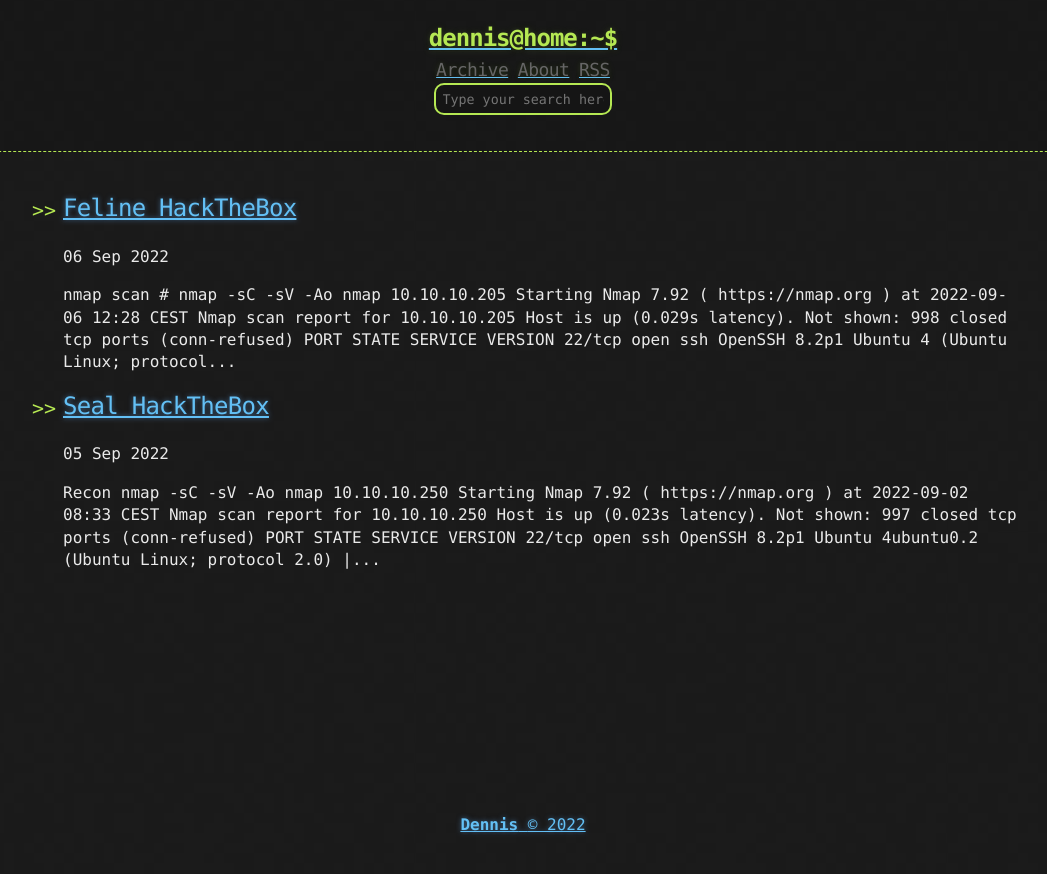
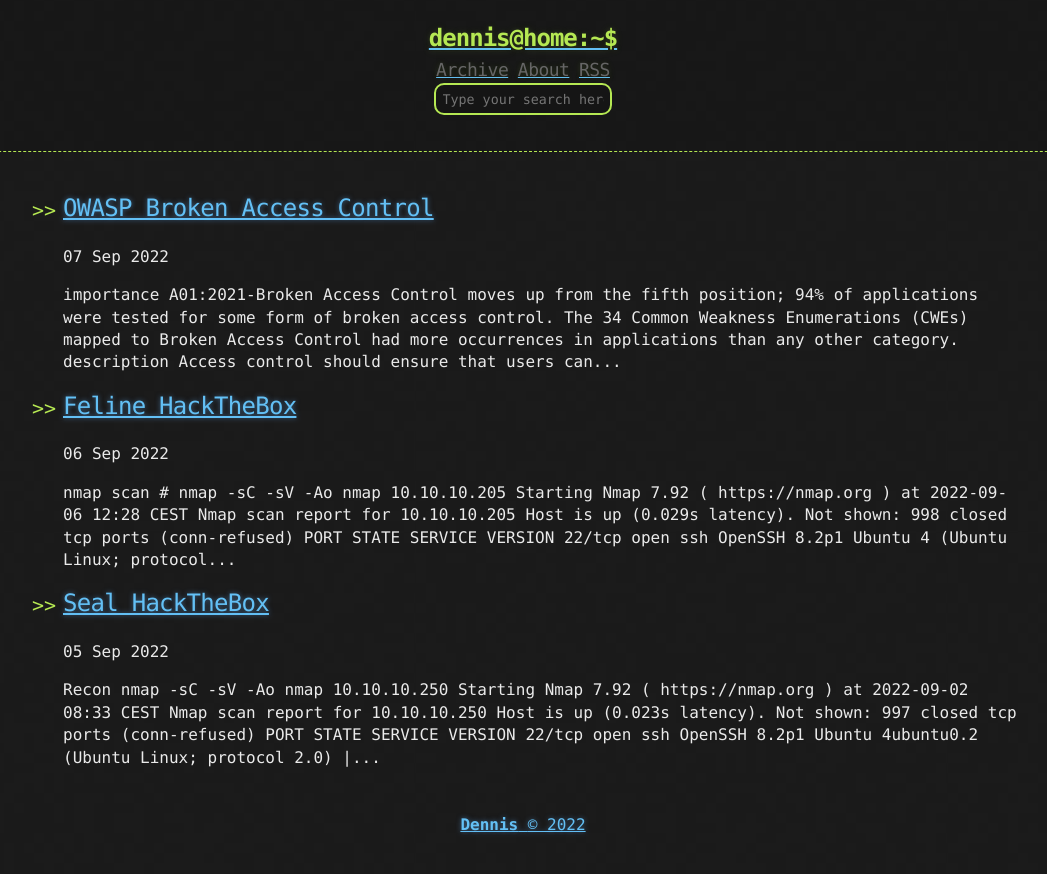
Before and after one commit to tocttou/hacker-blog, a Jekyll site: the page built from index.html, in a window 1280 px wide. Shown: the top 874 px of the page, without its empty margins (117-1164 px from the left). Built offline with Jekyll 4.4.1, drawn with Linux system fonts in a browser that asks for light colours; the list of posts is cut into pages by our own code.

Commit message:
add broken acces control

```diff
--- a/_config.yml
+++ b/_config.yml
@@ -1,4 +1,4 @@
-title: Hacker-Blog
+title: Dennis Blog
 description: "A Jekyll Blog Theme For Hackers"
 author:
   name: "Dennis"
--- /dev/null
+++ b/_posts/2022-09-07-OWASP-2021-01-Broken-Access-Control.md
@@ -0,0 +1,32 @@
+---
+title: OWASP Broken Access Control
+published: true
+tags: OWASP Top 10 Web Broken Access Control
+---
+
+## importance
+
+> A01:2021-Broken Access Control moves up from the fifth position; 94% of applications were tested for some form of broken access control. The 34 Common Weakness Enumerations (CWEs) mapped to Broken Access Control had more occurrences in applications than any other category.
+
+## description
+
+Access control should ensure that users can only act in thier intended scope. If this access control is broken a user can operate outside the box.
+These broken access controls can comprise:
+
+1. absence of role/access management where every user can act in every scope
+2. bypassing access control checks by modifiying the URL, HTML page, API requests
+3. insecure direct object reference (IDOR)
+4. absence of HTTP method checks (POST, PUT, DELETE)
+5. acting as a user without being logged in or acting as admin when loggen in as user
+6. replaying or tampering metadata i.e. JWT, cookie, hidden field
+7. cross-origin resource sharing (CORS) misconfiguration allows access from unauthorized/untrusted origins
+8. browsing to authenticated pages as unauthenticated user
+
+## how to find
+
+test for above described controls
+
+## references
+
+[1](https://owasp.org/Top10/A01_2021-Broken_Access_Control/)
+[2](https://www.packetlabs.net/posts/broken-access-control/)
```
Also changed, not shown: _posts/2022-09-06-Feline.md (+1 -1 lines).
